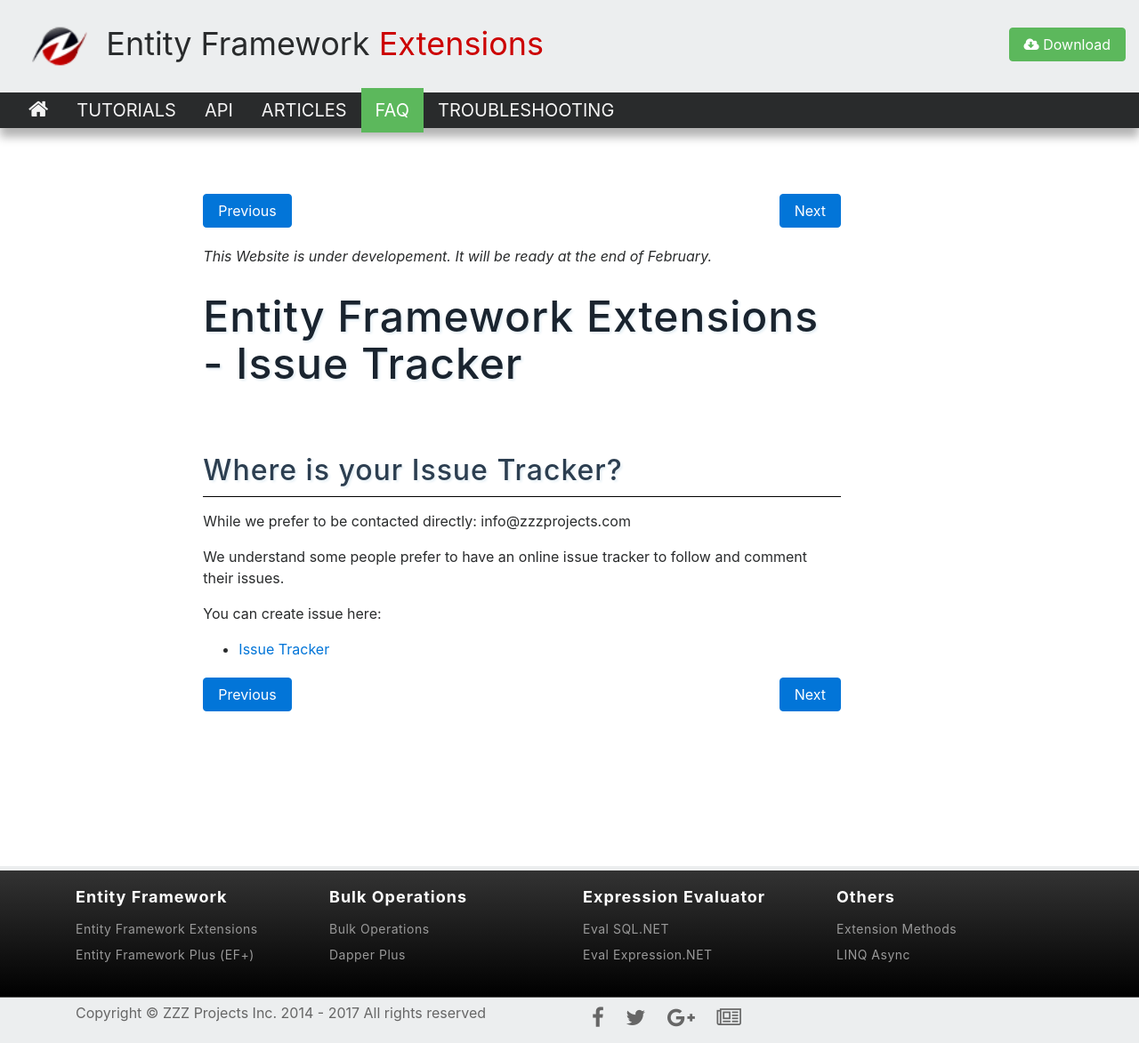
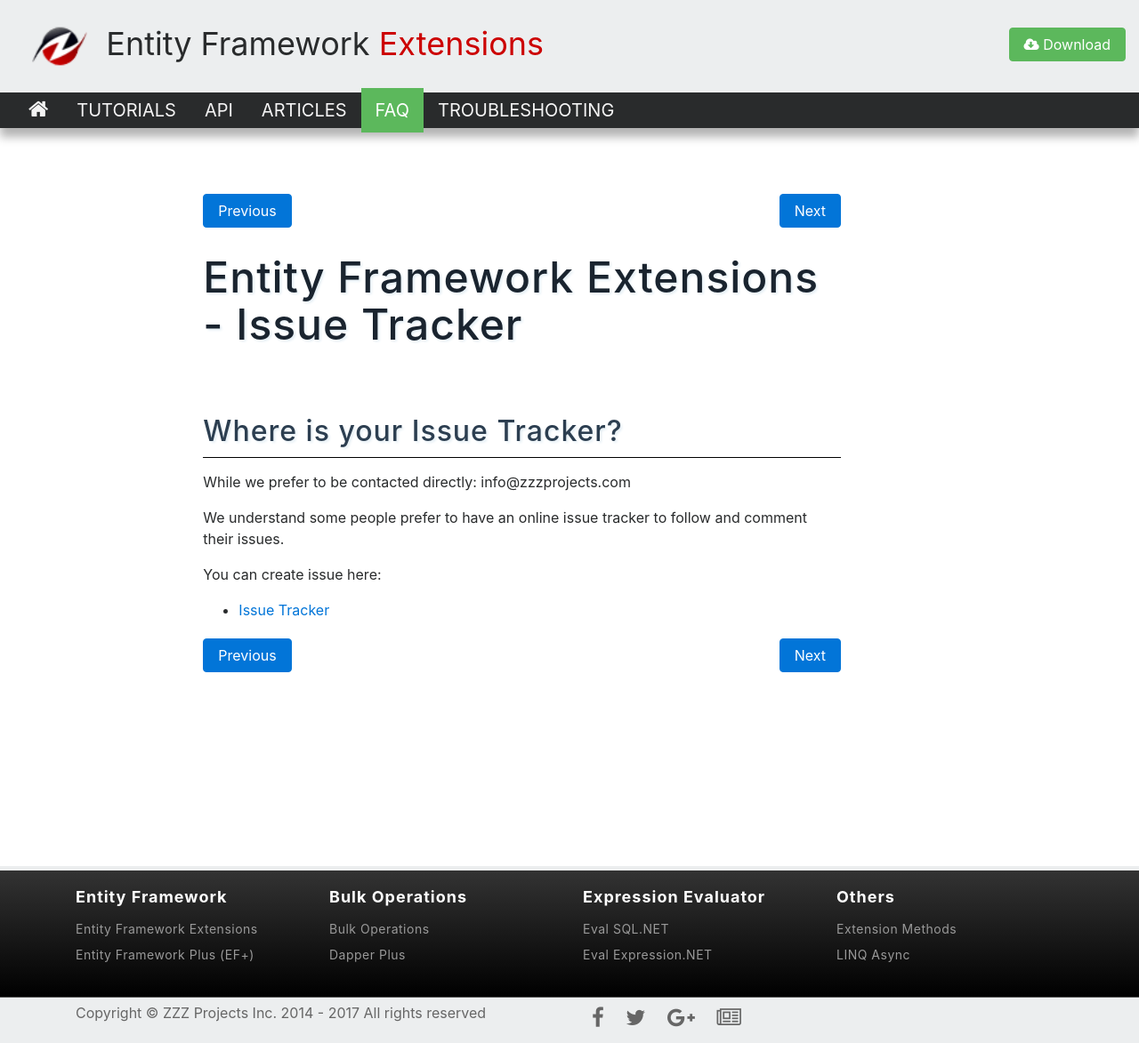
Before and after one commit to zzzprojects/EntityFramework-Extensions, a Jekyll site: the page built from docs/pages/faq/issue-tracker.md, in a window 1280 px wide. Shown: the whole page at 89% size. Built offline with Jekyll 4.4.1, drawn with Linux system fonts in a browser that asks for light colours; nearby versions of some CDN libraries.

Commit message:
Update default.html

```diff
--- a/docs/_layouts/default.html
+++ b/docs/_layouts/default.html
@@ -157,8 +157,6 @@ header .navbar .active {
         <a href="{{ site.data.pages[next_i].url }}" class="btn btn-primary" role="button">Next</a>
     </div>
 </nav>
-
-					<i>This Website is under developement. It will be ready at the end of February.</i>
 
 {{ content }}
 
```
